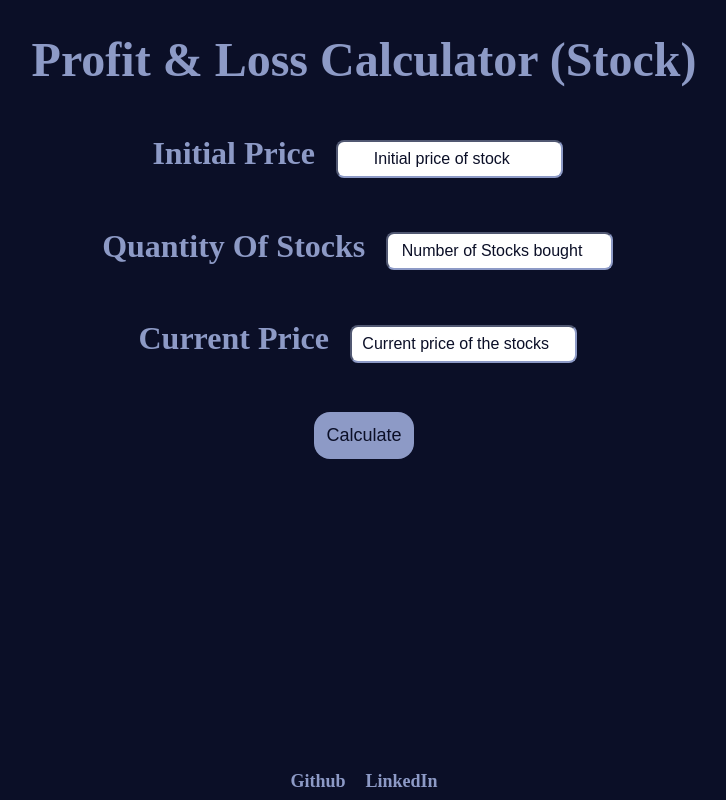
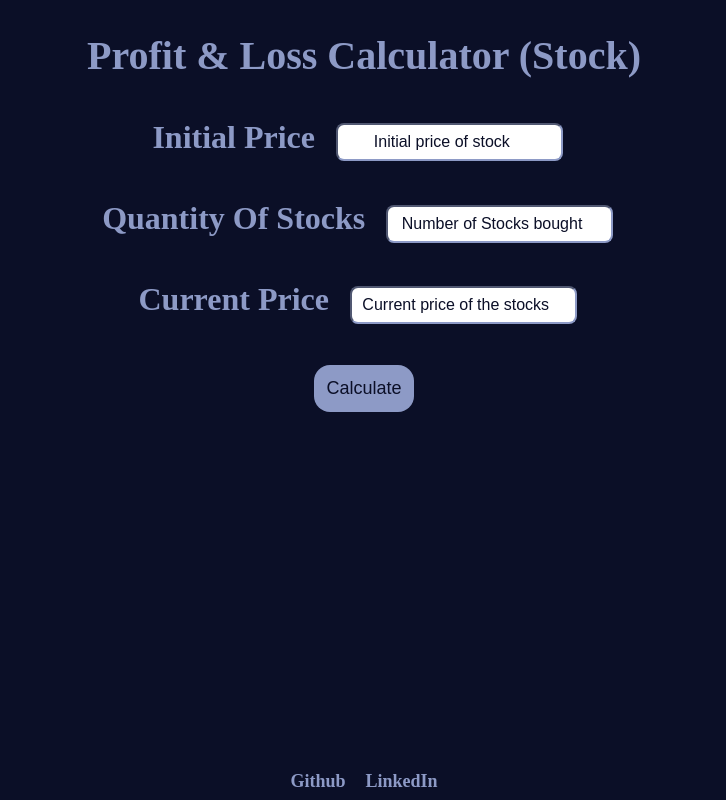
Before and after one commit to SahilBhosale0808/sahil-profit-loss-calculator, a plain HTML site: page index.html in a window 1280 px wide. Shown: the whole page, without its empty margins (276-1002 px from the left). Drawn offline with Linux system fonts and the light colour scheme.

Commit message:
style: Changed font size

```diff
--- a/style.css
+++ b/style.css
@@ -7,7 +7,7 @@ h1{
     text-align: center;
     color: #8D9AC6;
     font-weight: bolder;
-    font-size: 3rem;
+    font-size: 2.5rem;
 }
 
 .container{
@@ -16,8 +16,8 @@ h1{
 .container label{
     font-size: 2rem;
     font-weight: bolder;
-    padding: 0.5rem;
-    margin: 0.8rem;
+    padding: 0.3rem;
+    margin: 0.5rem;
     display: block;
     color: #8D9AC6;
 }
@@ -45,7 +45,7 @@ button{
 }
 #output-text{
     margin-top: 2rem;
-    font-size: 2.2rem;
+    font-size: 1.5rem;
     color: #8D9AC6;
     font-weight: bolder;
     margin-bottom: 1rem;
```
